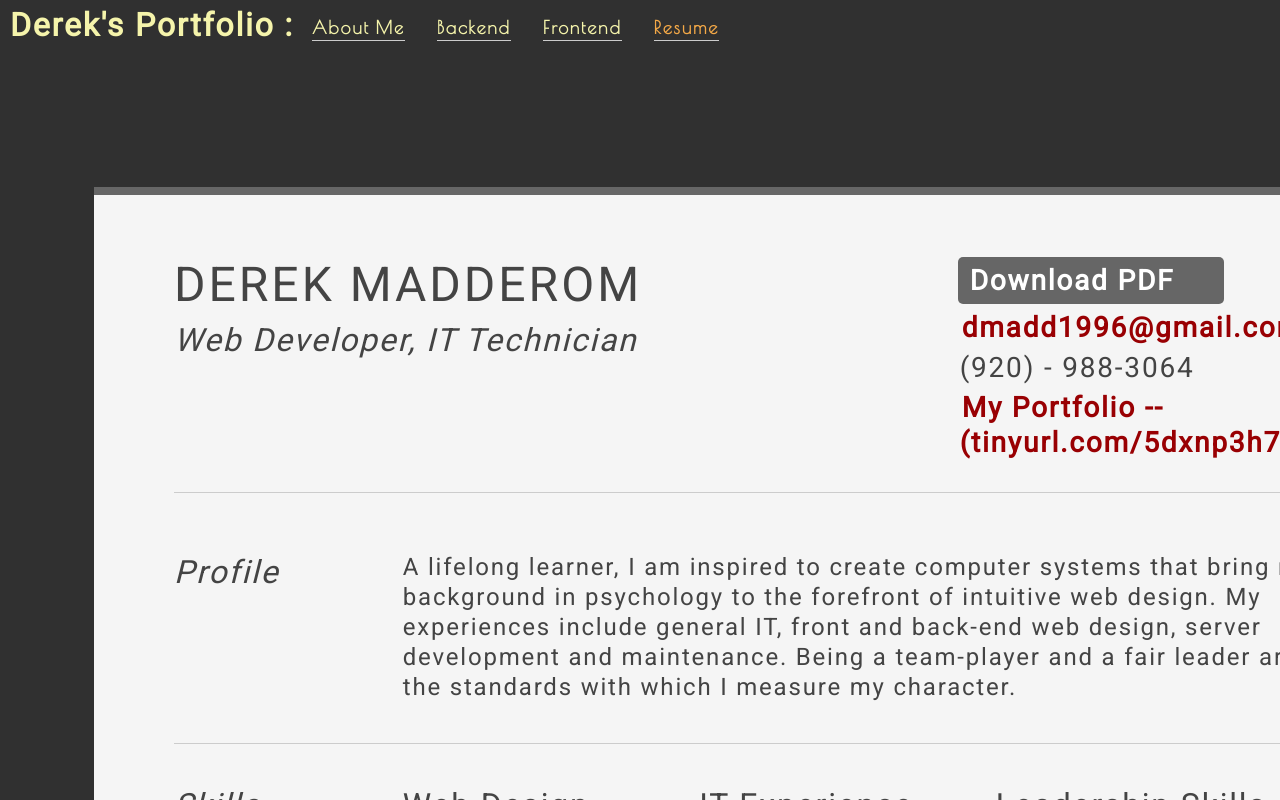
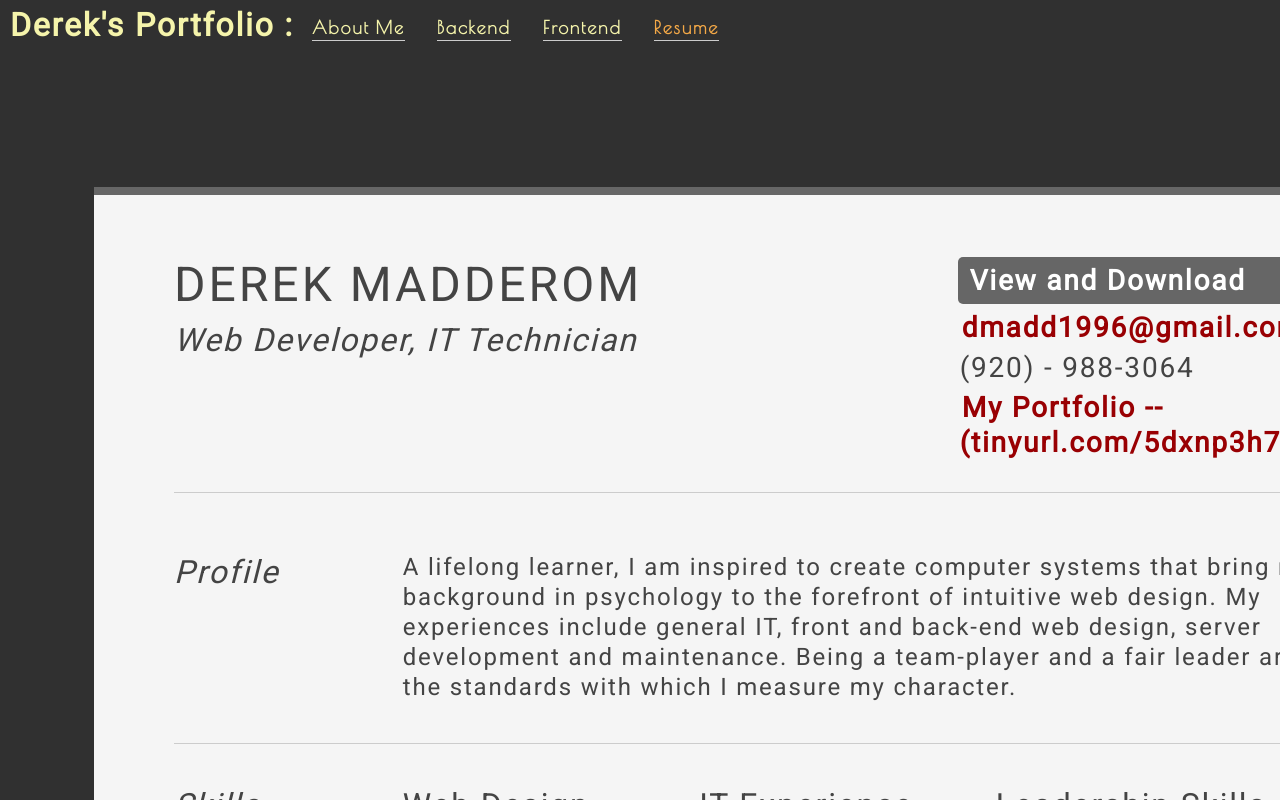
Before and after one commit to dmadd1996/React-Portfolio-2.0, a React (Create React App) app: page / in a window 1280 px wide. Both pictures are taken after a click on the element "Resume". Shown: the top 800 px of the page. Built offline with nearby package versions, Linux system fonts and the light colour scheme.

Commit message:
changed pdf link resume

```diff
--- a/src/components/Resume/index.js
+++ b/src/components/Resume/index.js
@@ -17,7 +17,7 @@ function Resume() {
 
 					<div className="yui-u">
 						<div className="contact-info">
-							<h3><a id="pdf" href='https://storage.cloud.google.com/derek_madderom_resume/Resume.pdf' download="Resume">Download PDF</a></h3>
+							<h3><a id="pdf" href='https://drive.google.com/file/d/1bCTN9zamwSgw96zkBU3scKS_FsO7VBuV/view?usp=share_link' download="Resume">View and Download</a></h3>
 							<h3><a href="mailto:dmadd1996@gmail.com">dmadd1996@gmail.com</a></h3>
 							<h3>(920) - 988-3064</h3>
 							<h3><a id="portfolio" href="https://react-portfolio-derek-madderom.herokuapp.com/"
```
